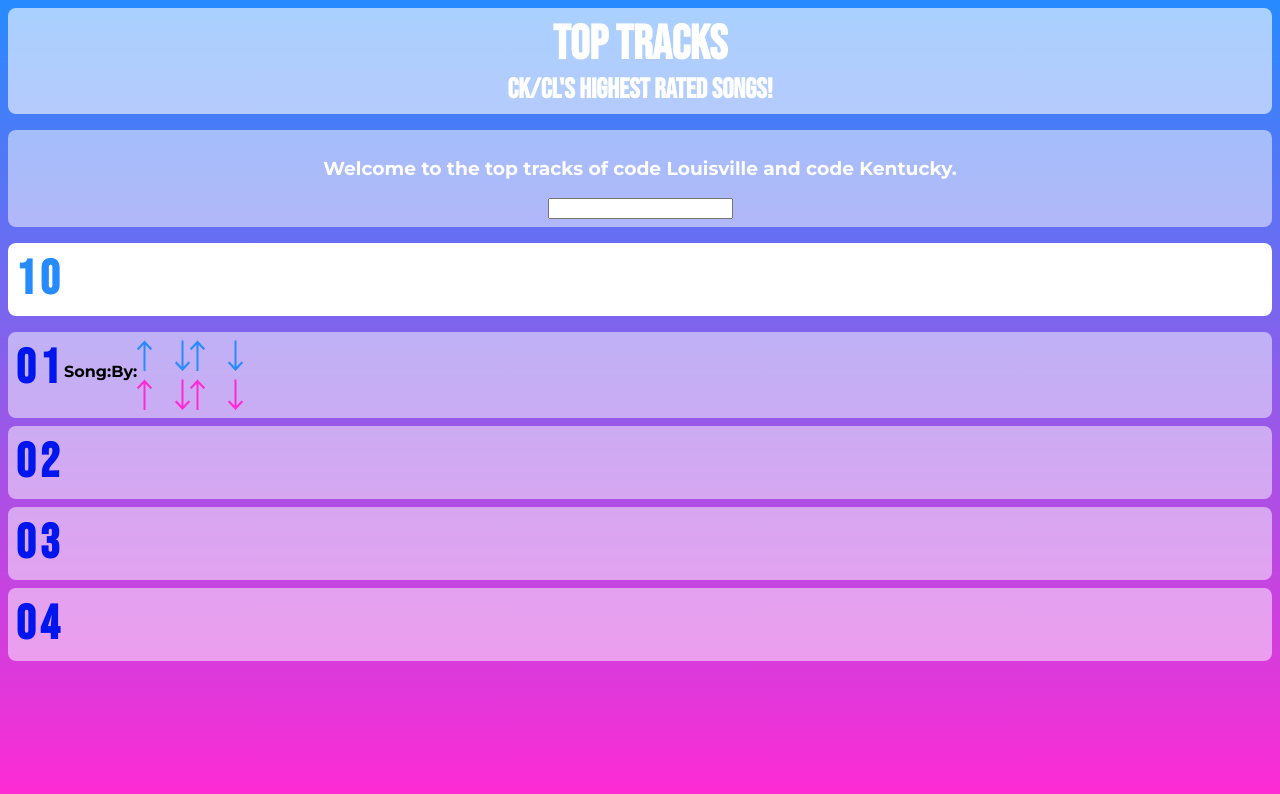
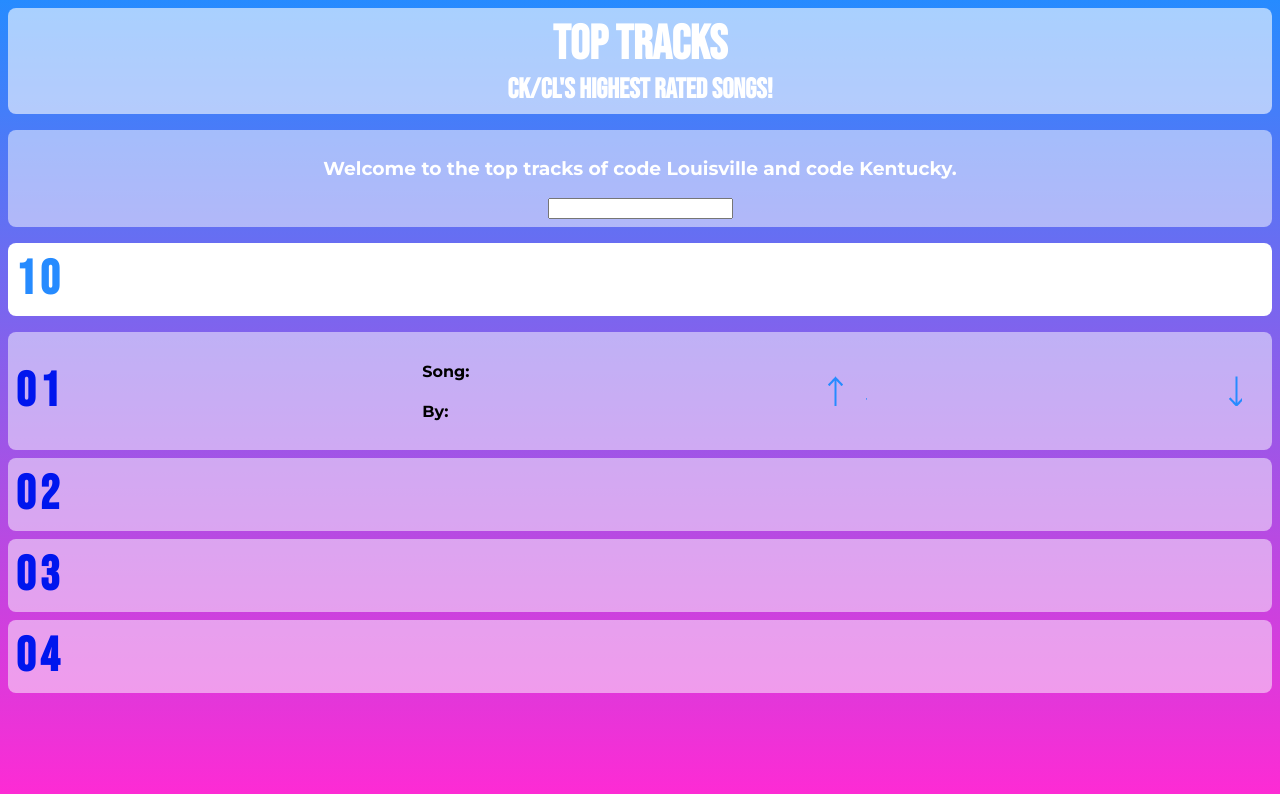
Before and after one commit to WilJonze/wd2-toptracks, a plain HTML site: page index.html in a window 1280 px wide. Drawn offline with Linux system fonts and the light colour scheme; a web font is replaced by a local one.

Commit message:
Added upvote and down vote icon images

```diff
--- a/css/style.css
+++ b/css/style.css
@@ -92,6 +92,15 @@ h2 {
 
 .ranking-module {
   display: flex;
+  flex-direction: row;
+  justify-content: space-between;
+  align-items: center;
+}
+
+.uparrow, .downarrow {
+  width: 39px;
+  height: 30px;
+  overflow: hidden;
 }
 
 /* ================= ANIMATIONS ============== */
--- a/index.html
+++ b/index.html
@@ -32,14 +32,15 @@
       <article class="ranking-chart">
         <div class="ranking-module">
           <h1 class="ranking-numbers">01</h1>
-          <h4 class="song ranking-copy">Song:</h4>
-          <h4 class="artist ranking-copy">By:</h4>
-          <div class="upvotes">
-            <img src="images/UpvoteandDownvoteicons.png" class="uparrow">
-          </div>
-          <div class="downvotes">
-            <img src="images/UpvoteandDownvoteicons.png" class="downarrow" alt="">
-          </div>
+            <div class="songinfo">
+              <h4 class="song ranking-copy">Song:</h4>
+              <h4 class="artist ranking-copy">By:</h4>
+            </div>
+
+            <span class="uparrow"><img src="images/UpvoteandDownvoteicons.png"></span>
+
+            <span class="downarrow"><img src="images/Downvoteicons.png"></span>
+
         </div>
         <div class="ranking-module">
           <h1 class="ranking-numbers">02</h1>
```
Also changed, not shown: images/Downvoteicons.png (added).
